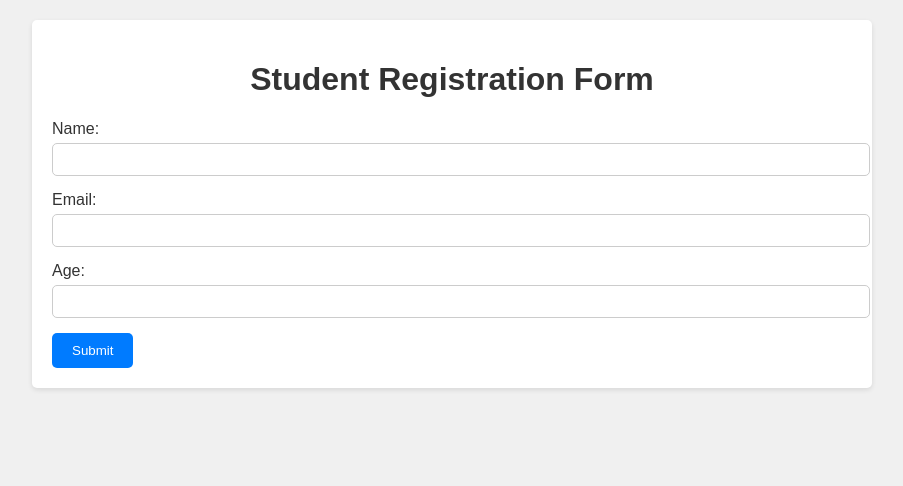
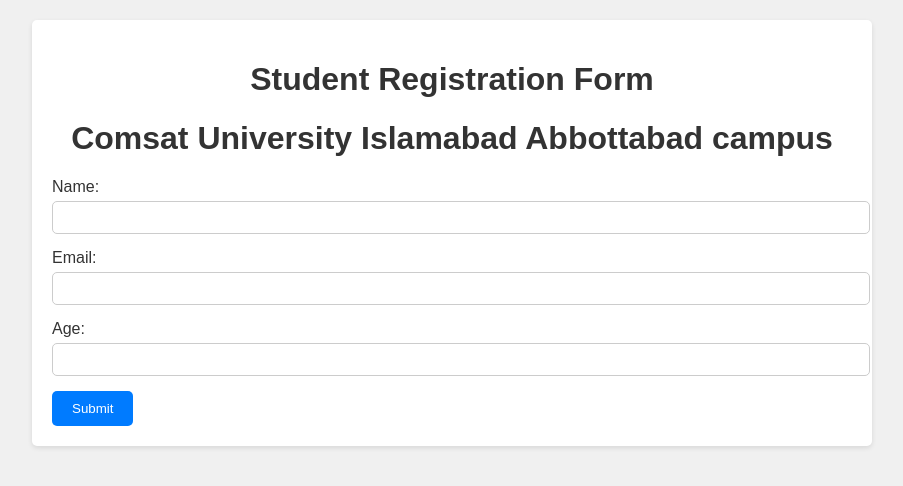
Before and after one commit to AsimKhanMetaMelon/git_test, a plain HTML site: page index.html in a window 1280 px wide. Shown: the whole page, without its empty margins (188-1091 px from the left). Drawn offline with Linux system fonts and the light colour scheme.

Commit message:
this is second commit and i add university name in form

```diff
--- a/index.html
+++ b/index.html
@@ -63,6 +63,7 @@
   <body>
     <div class="container">
       <h1>Student Registration Form</h1>
+      <h1>Comsat University Islamabad Abbottabad campus</h1>
       <form id="registrationForm">
         <label for="name">Name:</label>
         <input type="text" id="name" name="name" required />
```
